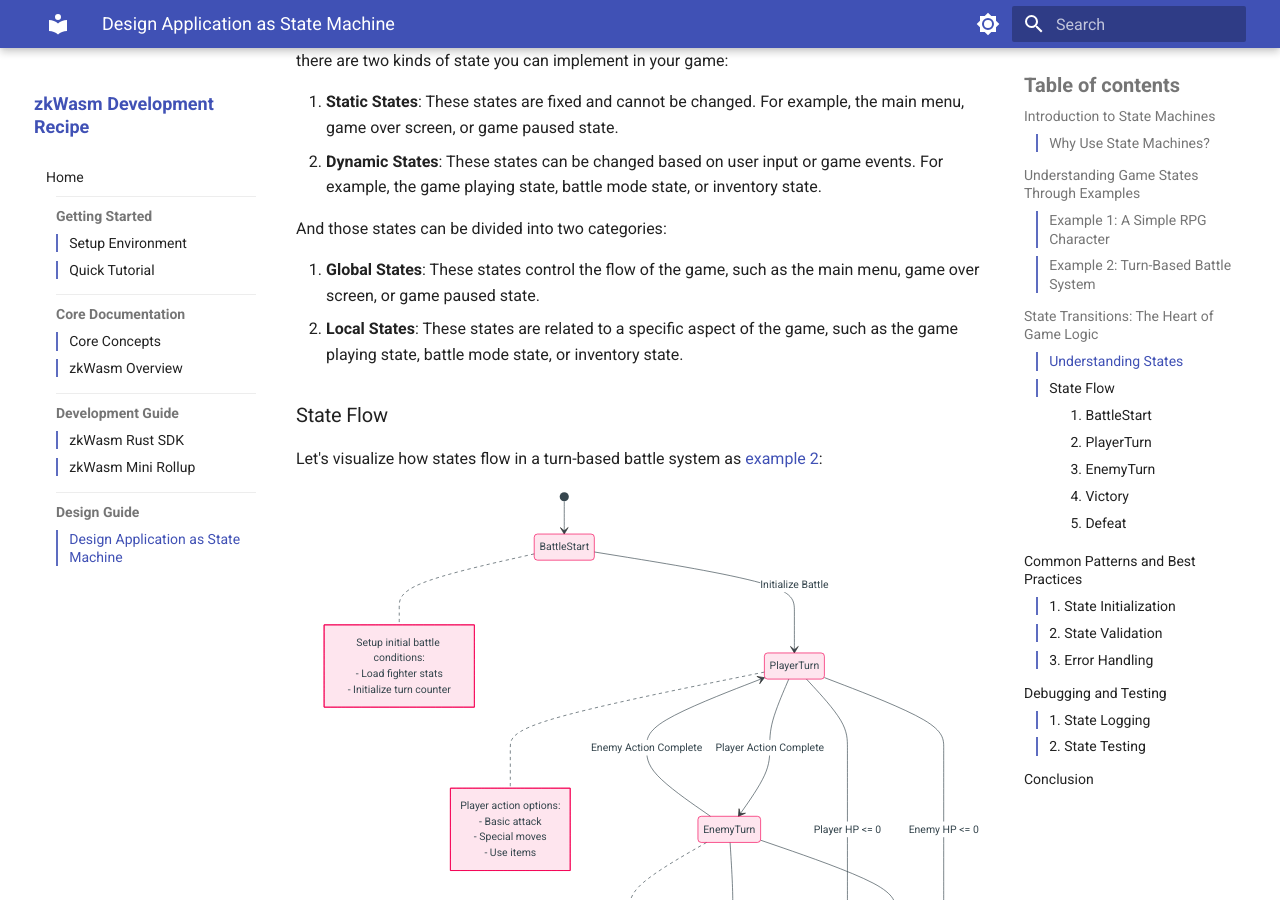
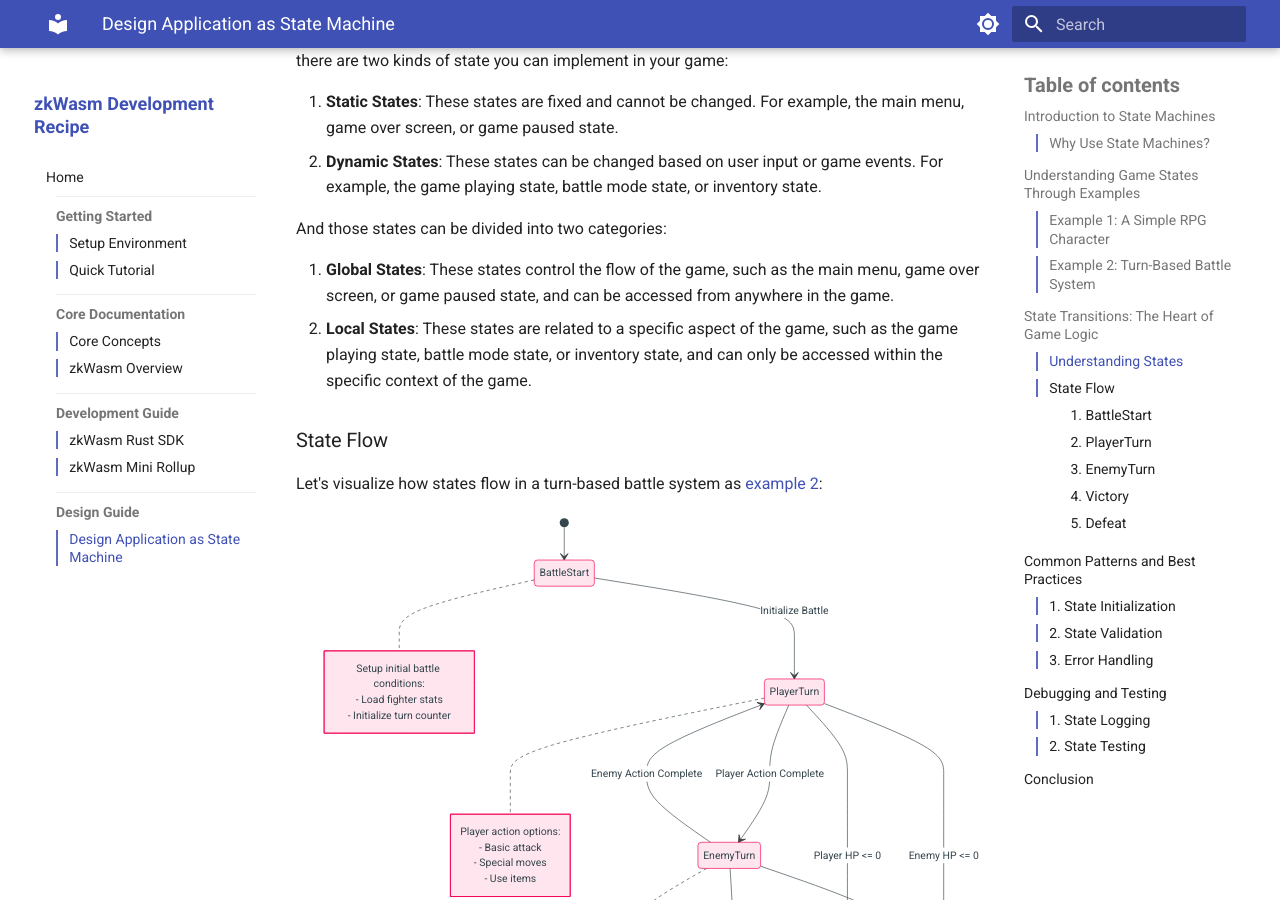
Before and after one commit to JupiterXiaoxiaoYu/zkwasm-development-recipe, an MkDocs documentation site: the page built from docs/Design Application as State Machine.md, in a window 1280 px wide and 900 px high, scrolled down 2378 px. Built offline with MkDocs 1.6.1 and Material for MkDocs 9.7.7, drawn with Linux system fonts in a browser that asks for light colours.

Commit message:
add state machine

```diff
--- a/docs/Design Application as State Machine.md
+++ b/docs/Design Application as State Machine.md
@@ -105,9 +105,8 @@ Except for the game itself, there are many in-game states that control the game
 
 And those states can be divided into two categories:
 
-1. **Global States**: These states control the flow of the game, such as the main menu, game over screen, or game paused state.
-2. **Local States**: These states are related to a specific aspect of the game, such as the game playing state, battle mode state, or inventory state.
-
+1. **Global States**: These states control the flow of the game, such as the main menu, game over screen, or game paused state, and can be accessed from anywhere in the game.
+2. **Local States**: These states are related to a specific aspect of the game, such as the game playing state, battle mode state, or inventory state, and can only be accessed within the specific context of the game.
 
 ### State Flow
 
```
Also changed, not shown: docs/media/fsm_enemy_brain.png (deleted), site/Design Application as State Machine.html, site/media/fsm_enemy_brain.png (deleted), site/search/search_index.json.
